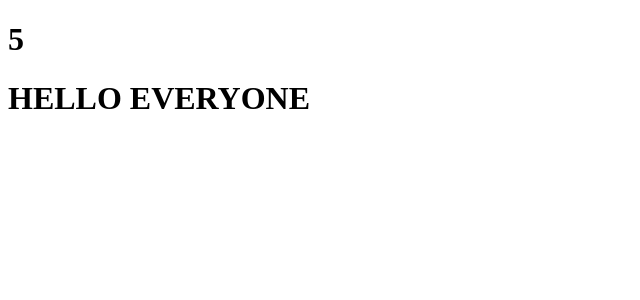
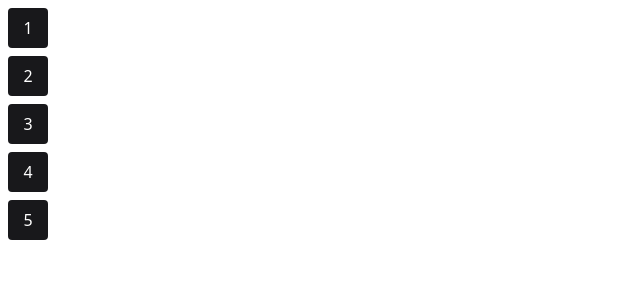
Before and after one commit to DilanLopezN/Nlw_Setup, a React (Vite) app in the folder web/: page / in a window 1280 px wide. Shown: the top 300 px of the page, without its empty margins (0-640 px from the left). Built offline with nearby package versions, Linux system fonts and the light colour scheme.

Commit message:
finish front setup with taildwind

```diff
--- a/web/package.json
+++ b/web/package.json
@@ -16,6 +16,9 @@
     "@types/react": "^18.0.26",
     "@types/react-dom": "^18.0.9",
     "@vitejs/plugin-react": "^3.0.0",
+    "autoprefixer": "^10.4.13",
+    "postcss": "^8.4.21",
+    "tailwindcss": "^3.2.4",
     "typescript": "^4.9.3",
     "vite": "^4.0.0"
   }
--- /dev/null
+++ b/web/postcss.config.cjs
@@ -0,0 +1,6 @@
+module.exports = {
+  plugins: {
+    tailwindcss: {},
+    autoprefixer: {}
+  }
+}
--- a/web/src/App.tsx
+++ b/web/src/App.tsx
@@ -1,10 +1,14 @@
 import { Habit } from './components/Habit'
+import './styles/global.css'
 
 function App() {
   return (
     <>
+      <Habit completed={1} />
+      <Habit completed={2} />
+      <Habit completed={3} />
+      <Habit completed={4} />
       <Habit completed={5} />
-      <h1>HELLO EVERYONE</h1>
     </>
   )
 }
--- a/web/src/components/Habit.tsx
+++ b/web/src/components/Habit.tsx
@@ -4,7 +4,9 @@ interface HabitProps {
 export function Habit(props: HabitProps) {
   return (
     <>
-      <h1>{props.completed}</h1>
+      <div className="bg-zinc-900 w-10 h-10 text-white rounded m-2 flex items-center justify-center">
+        {props.completed}
+      </div>
     </>
   )
 }
--- /dev/null
+++ b/web/src/styles/global.css
@@ -0,0 +1,3 @@
+@tailwind base;
+@tailwind utilities;
+@tailwind components;
--- /dev/null
+++ b/web/tailwind.config.cjs
@@ -0,0 +1,8 @@
+/** @type {import('tailwindcss').Config} */
+module.exports = {
+  content: ['./src/**/*.tsx', './index.html'],
+  theme: {
+    extend: {}
+  },
+  plugins: []
+}
```
Also changed, not shown: 1 other file (tests, documents, lock files or other folders).
